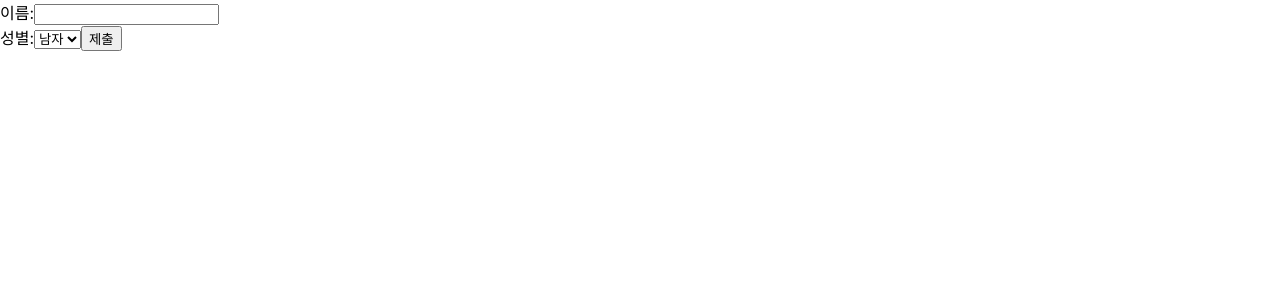
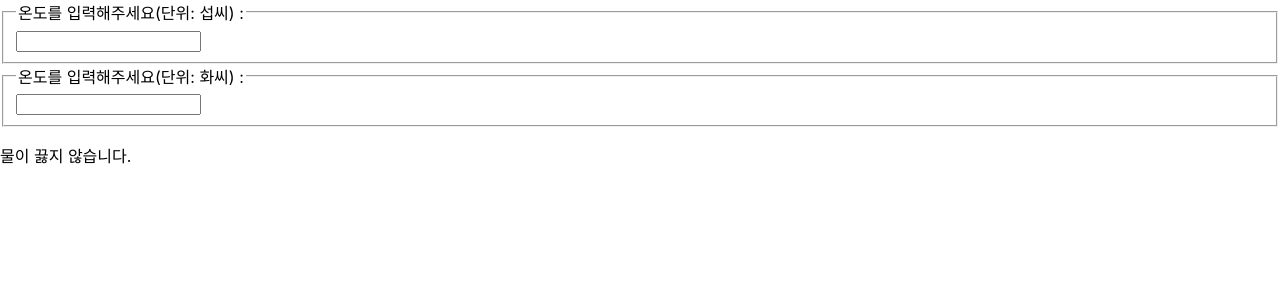
Before and after one commit to juzero98/React, a React (Create React App) app in the folder my-app/: page / in a window 1280 px wide. Shown: the top 300 px of the page. Built offline with nearby package versions, Linux system fonts and the light colour scheme.

Commit message:
[실습][처음 만난 리액트] 12강

```diff
--- /dev/null
+++ b/my-app/src/chapter_12/Calculator.jsx
@@ -0,0 +1,70 @@
+import React,{ useState } from "react";
+import TemperatureInput from "./TemperatureInput";
+
+// 물 끓는지 여부 판단하는 컴포넌트
+function BoilingVerdict(props) {
+    if (props.celsius >= 100) {
+        return <p>물이 끓습니다.</p>;
+    }
+    return <p>물이 끓지 않습니다.</p>
+}
+
+// 섭씨로 변환
+function toCelsius(fahrenheit) {
+    return ((fahrenheit - 32) * 5) / 9;
+}
+
+// 화씨로 변환
+function toFahrenheit(celsius) {
+    return (celsius * 9) / 5 + 32;
+}
+
+// 입력된 temperature을 입력된 convert 함수로 변환한 값을 반환ㄴ
+function tryConvert(temperature, convert) {
+    const input = parseFloat(temperature);
+    if (Number.isNaN(input)) {
+        return ""; // input 값이 숫자가 아닐 경우 empty 문자열 반환
+    }
+    const output = convert(input);
+    const rounded = Math.round(output * 1000) / 1000;
+    return rounded.toString();
+}
+
+function Calculator(props) {
+    const [temperature, setTemperature] = useState("");
+    const [scale, setScale] = useState("c");
+
+    // 섭씨가 변경됐을 경우
+    const handleCelsiusChange = (temperature) => {
+        setTemperature(temperature);
+        setScale("c");
+    };
+
+    // 화씨가 변경됐을 경우
+    const handleFahrenheitChange = (temperature) => {
+        setTemperature(temperature);
+        setScale("f");
+    };
+
+    // 입력된게 섭씨인지 화씨인지에 따라 tryConvert()로 값 변경
+    const celsius = scale === "f" ? tryConvert(temperature, toCelsius) : temperature; // f면 c로 변환, c면 그대로
+    const fahrenheit = scale === "c" ? tryConvert(temperature, toFahrenheit) : temperature; // c면 f로 변환, f면 그대로
+
+    return (
+        <div>
+            <TemperatureInput
+                scale="c"
+                temperature={celsius}
+                onTemperatureChange={handleCelsiusChange}
+            />
+            <TemperatureInput
+                scale="f"
+                temperature={fahrenheit}
+                onTemperatureChange={handleFahrenheitChange}
+            />
+            <BoilingVerdict celsius={parseFloat(celsius)} />
+        </div>
+    )
+}
+
+export default Calculator;
--- /dev/null
+++ b/my-app/src/chapter_12/TemperatureInput.jsx
@@ -0,0 +1,23 @@
+import React from "react";
+
+const scaleNames = {
+    c: "섭씨",
+    f: "화씨"
+};
+
+function TemperatureInput(props) {
+    const handleChange = (event) => {
+        props.onTemperatureChange(event.target.value);
+    }
+
+    return (
+        <fieldset>
+            <legend>
+                온도를 입력해주세요(단위: {scaleNames[props.scale]}) :
+            </legend>
+            <input value={props.temperature} onChange={handleChange}/>
+        </fieldset>
+    );
+}
+
+export default TemperatureInput;
--- a/my-app/src/index.js
+++ b/my-app/src/index.js
@@ -11,10 +11,11 @@
 import ConfirmButton from './chapter_08/ConfirmButton3';
 import LandingPage from './chapter_09/LandingPage';
 import SignUp from './chapter_11/SignUp';
+import Calculator from './chapter_12/Calculator';
 
 ReactDOM.render(
   <React.StrictMode>
-    <SignUp />
+    <Calculator />
   </React.StrictMode>,
   document.getElementById('root')
 );
```
